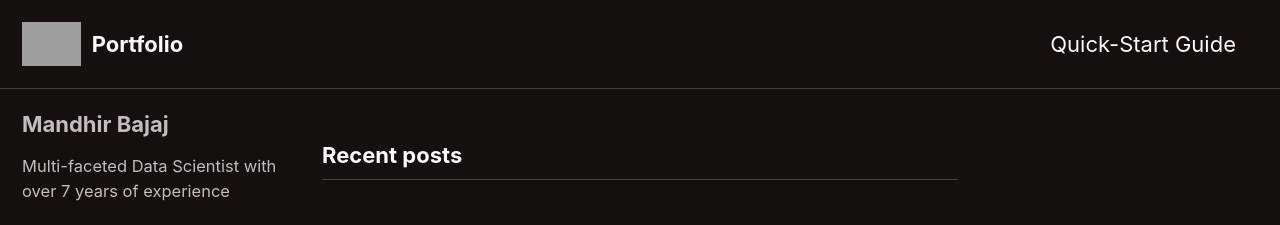
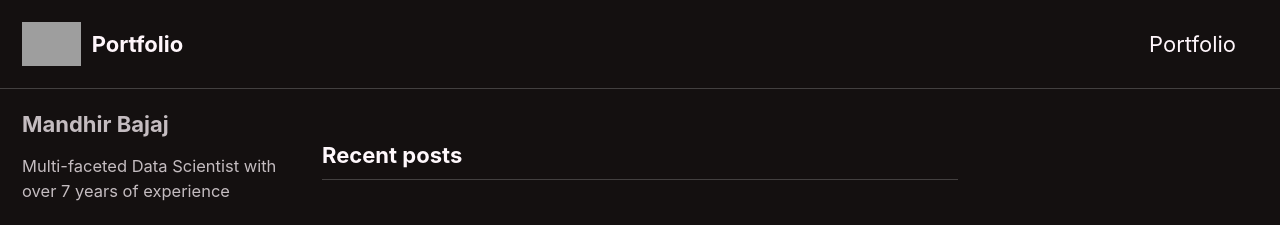
Before and after one commit to mandhir/mandhir.github.io, a Jekyll site: the page built from index.html, in a window 1280 px wide. Shown: the top 225 px of the page. Built offline with Jekyll 4.4.1, drawn with Linux system fonts in a browser that asks for light colours; cached includes are drawn as plain includes; the list of posts is cut into pages by our own code; grey boxes are pictures that could not be loaded.

Commit message:
Update navigation.yml

```diff
--- a/_data/navigation.yml
+++ b/_data/navigation.yml
@@ -1,6 +1,6 @@
 # main links
 main:
-  - title: "Quick-Start Guide"
+  - title: "Portfolio"
     url: https://mmistakes.github.io/minimal-mistakes/docs/quick-start-guide/
   # - title: "About"
   #   url: https://mmistakes.github.io/minimal-mistakes/about/
```
